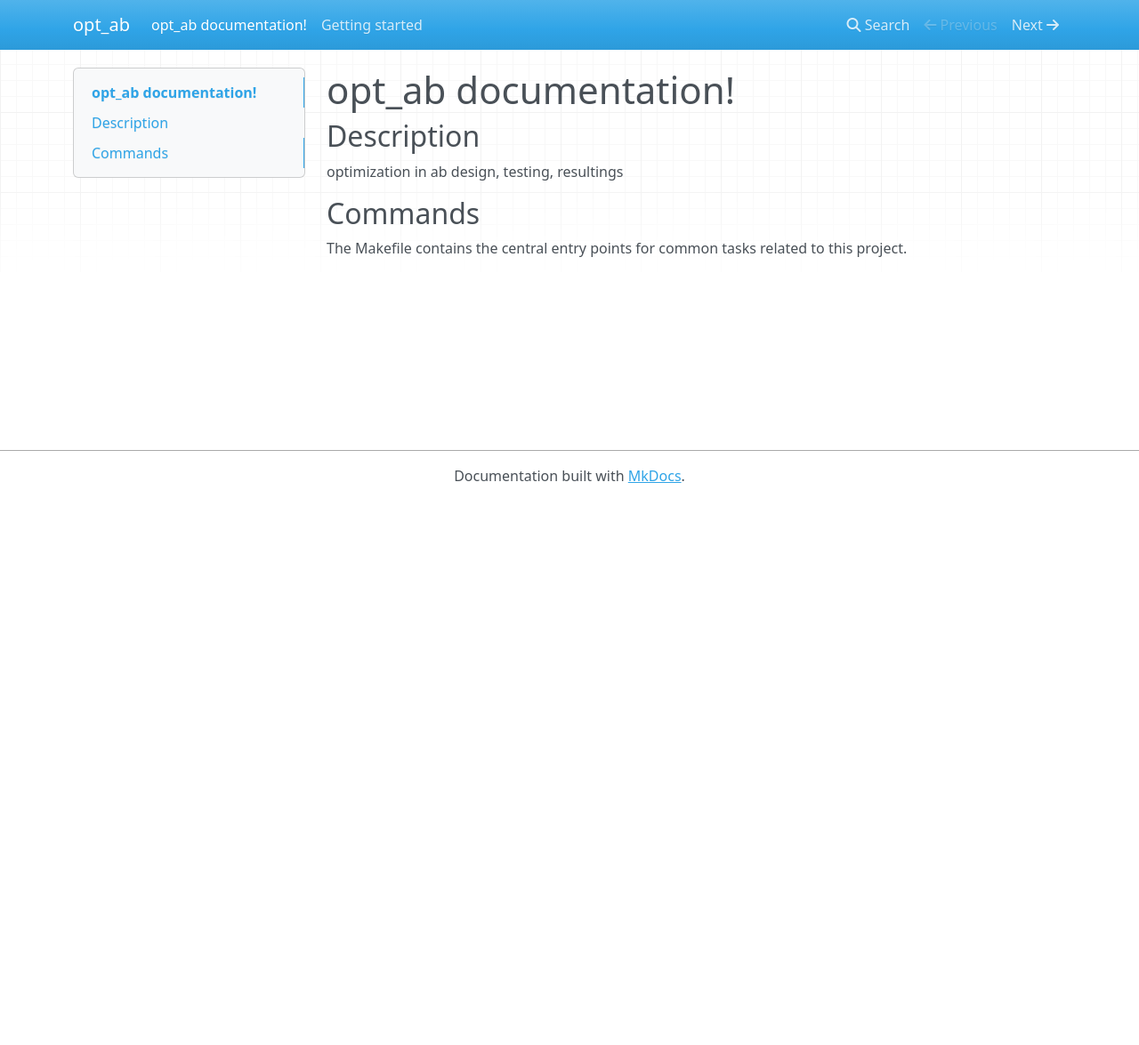
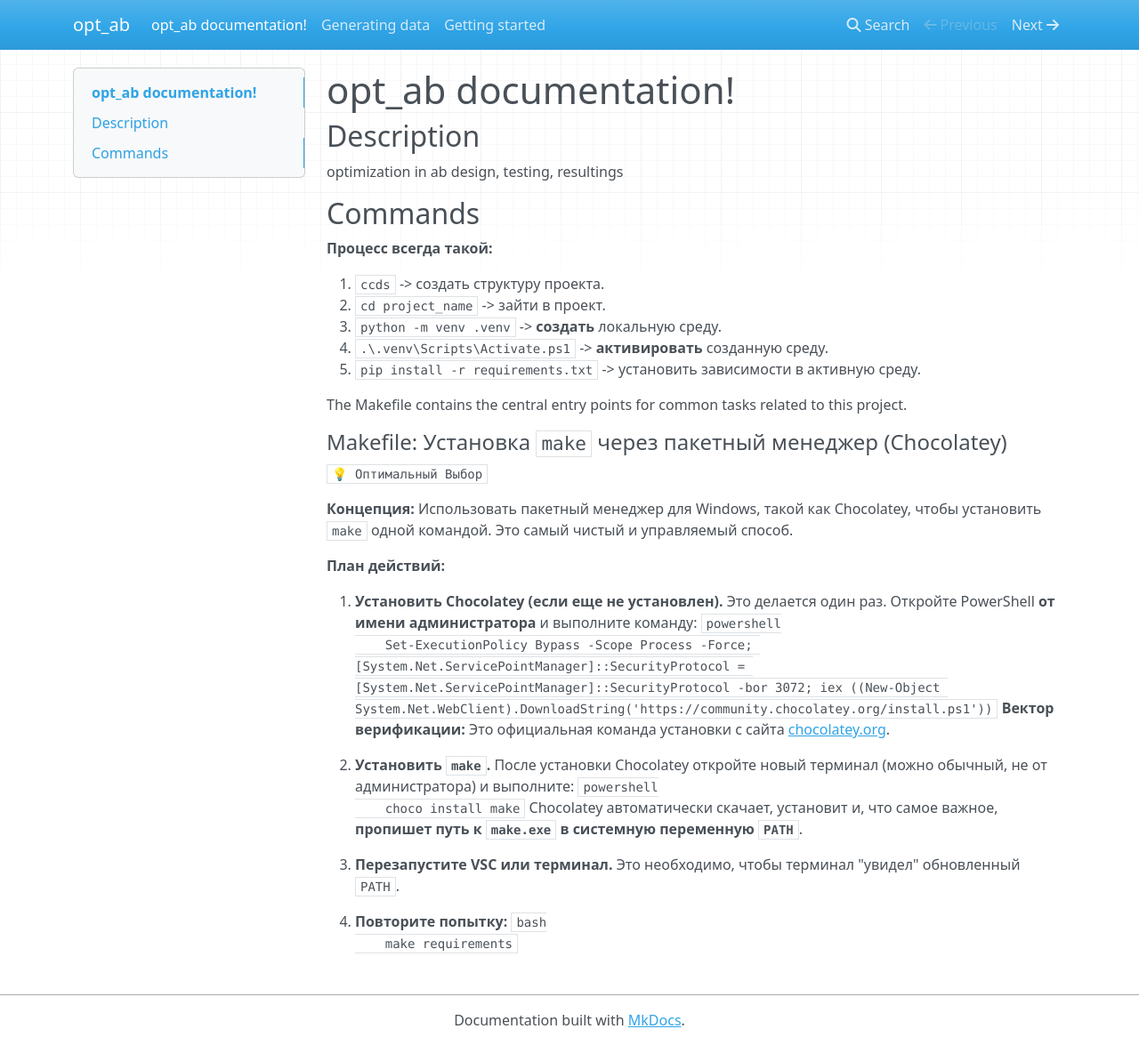
Before and after one commit to Enoki-ru/opt-ab, an MkDocs documentation site: the page built from docs/docs/index.md, in a window 1280 px wide and 1175 px high. Shown: the whole window at 89% size. Built offline with MkDocs 1.6.1, drawn with Linux system fonts in a browser that asks for light colours; nearby versions of some CDN libraries.

Commit message:
docs: Добавление базовой документации

````diff
--- a/docs/docs/index.md
+++ b/docs/docs/index.md
@@ -6,4 +6,42 @@ optimization in ab design, testing, resultings
 
 ## Commands
 
+**Процесс всегда такой:**
+
+1. `ccds` -> создать структуру проекта.
+2. `cd project_name` -> зайти в проект.
+3. `python -m venv .venv` -> **создать** локальную среду.
+4. `.\.venv\Scripts\Activate.ps1` -> **активировать** созданную среду.
+5. `pip install -r requirements.txt` -> установить зависимости в активную среду.
+
+
+
+
+
 The Makefile contains the central entry points for common tasks related to this project.
+
+#### Makefile: Установка `make` через пакетный менеджер (Chocolatey)
+`💡 Оптимальный Выбор`
+
+**Концепция:** Использовать пакетный менеджер для Windows, такой как Chocolatey, чтобы установить `make` одной командой. Это самый чистый и управляемый способ.
+
+**План действий:**
+
+1. **Установить Chocolatey (если еще не установлен).** Это делается один раз. Откройте PowerShell **от имени администратора** и выполните команду:
+    ```powershell
+    Set-ExecutionPolicy Bypass -Scope Process -Force; [System.Net.ServicePointManager]::SecurityProtocol = [System.Net.ServicePointManager]::SecurityProtocol -bor 3072; iex ((New-Object System.Net.WebClient).DownloadString('https://community.chocolatey.org/install.ps1'))
+    ```
+    **Вектор верификации:** Это официальная команда установки с сайта [chocolatey.org](https://chocolatey.org/install).
+
+2. **Установить `make`.** После установки Chocolatey откройте новый терминал (можно обычный, не от администратора) и выполните:
+    ```powershell
+    choco install make
+    ```
+    Chocolatey автоматически скачает, установит и, что самое важное, **пропишет путь к `make.exe` в системную переменную `PATH`**.
+
+3. **Перезапустите VSC или терминал.** Это необходимо, чтобы терминал "увидел" обновленный `PATH`.
+
+4. **Повторите попытку:**
+    ```bash
+    make requirements
+    ```
````
Also changed, not shown: docs/docs/generating-data.md (added, +7 -0 lines), README.md, 1 other file.
